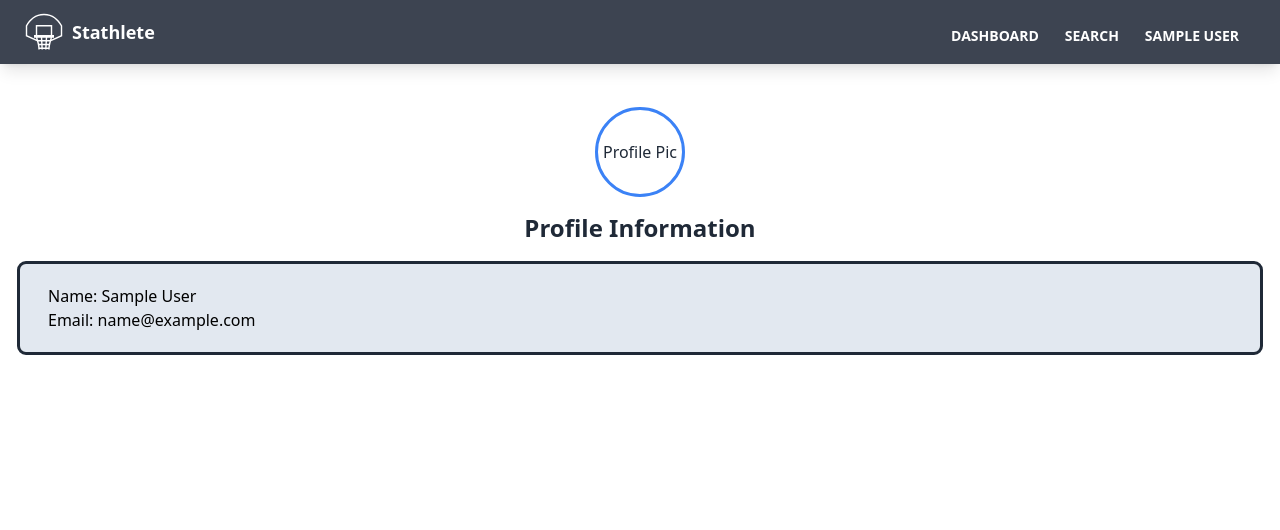
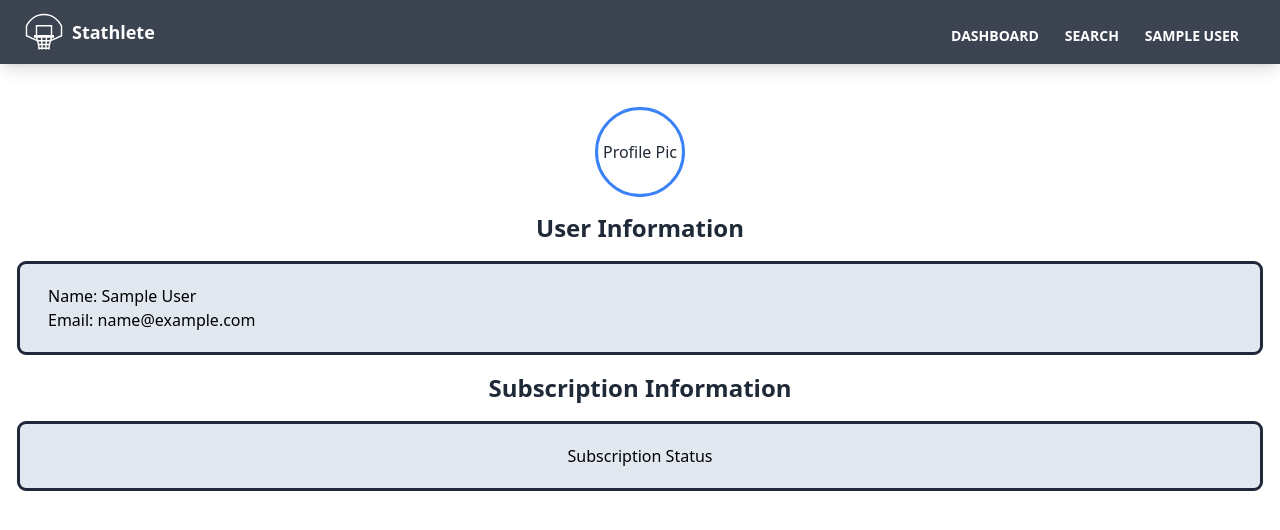
Before and after one commit to matthewleland/stathlete, a React (Vite) app in the folder frontend/: page /profile in a window 1280 px wide. Shown: the top 530 px of the page. Built offline with nearby package versions, Linux system fonts and the light colour scheme; sample sign-in values are in the browser's storage.

Commit message:
Profile page edit 2

```diff
--- a/frontend/src/components/FavItem.jsx
+++ b/frontend/src/components/FavItem.jsx
@@ -8,12 +8,12 @@ function FavItem({favorite, showDelete}) {
   return (
     <div className='flex flex-row justify-between'>
       <h4 className='text-xs' class='text-base'>{favorite.text}</h4>
-      {showDelete ?
+      {showDelete
+        ?
         <button onClick={() => dispatch(deleteFavorite(favorite._id))} className="close">
-          <p>Delete Favorite</p>
+          <p class='text-red-500'>Delete Favorite</p>
         </button>
-        :
-        null
+        : null
       }
     </div>
   )
--- a/frontend/src/pages/Profile.jsx
+++ b/frontend/src/pages/Profile.jsx
@@ -36,7 +36,7 @@ function Profile() {
             </div>
 
             <section className="heading" class="flex justify-center mb-5">
-                <h2 className='underline' class='text-2xl font-bold'>Profile Information</h2>
+                <h2 className='underline' class='text-2xl font-bold'>User Information</h2>
             </section>
 
             <section className='content' class='mx-5 p-5 rounded-md outline outline-offset-0 outline-828282 bg-slate-200'>
@@ -45,6 +45,16 @@ function Profile() {
                     <p>Email: {user.email}</p>
                 </div>
             </section>
+
+            <section className="heading" class="flex justify-center my-5">
+                <h2 className='underline' class='text-2xl font-bold'>Subscription Information</h2>
+            </section>
+
+            <section className='content' class='mx-5 p-5 rounded-md outline outline-offset-0 outline-828282 bg-slate-200'>
+                <div class='mx-2 text-black flex flex-column justify-center'>
+                    <p>Subscription Status</p>
+                </div>
+            </section>
         </>
     )
 }
```
